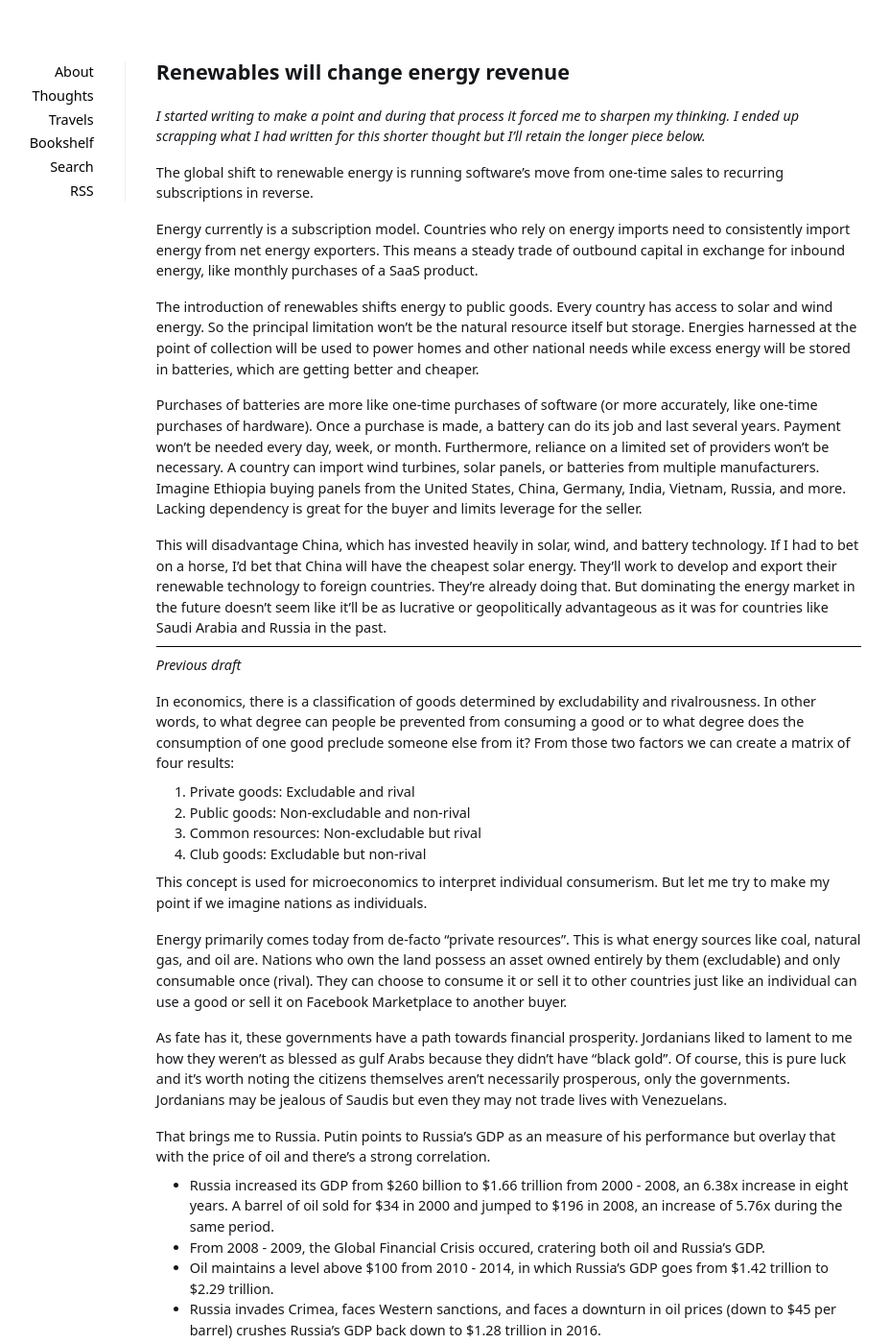
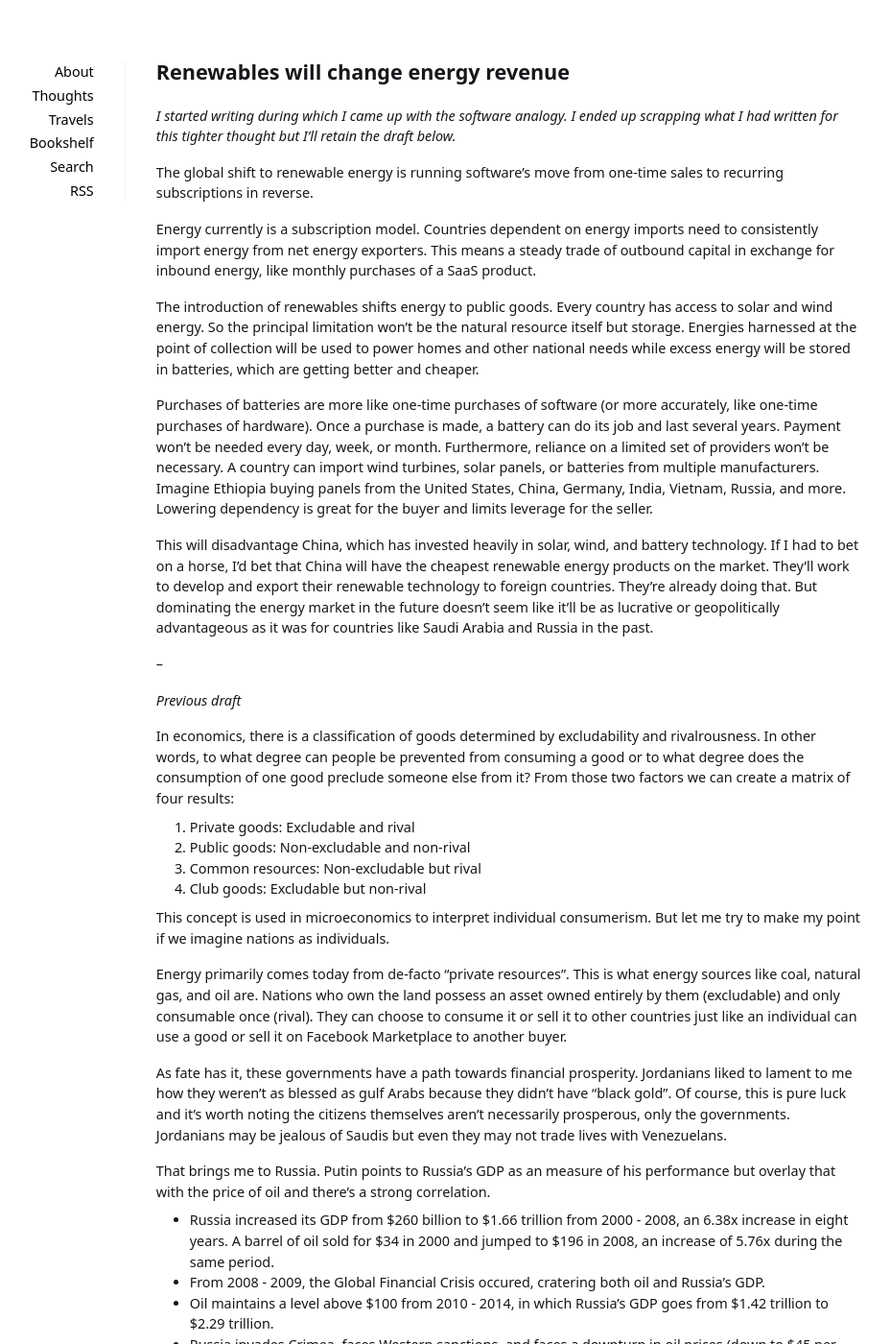
Before and after one commit to Jerry-Sun/jerry-sun.github.io, a Jekyll site: the page built from _posts/2024-02-10-renewable-energy-model.md, in a window 1280 px wide and 1400 px high. Shown: the whole window at 96% size, without its empty margins (190-1118 px from the left). Built offline with Jekyll 4.4.1, drawn with Linux system fonts in a browser that asks for light colours.

Commit message:
update renewable energy post

```diff
--- a/_posts/2024-02-10-renewable-energy-model.md
+++ b/_posts/2024-02-10-renewable-energy-model.md
@@ -7,19 +7,19 @@ tags:
   - writings
 ---
 
-_I started writing to make a point and during that process it forced me to sharpen my thinking. I ended up scrapping what I had written for this shorter thought but I'll retain the longer piece below._
+_I started writing during which I came up with the software analogy. I ended up scrapping what I had written for this tighter thought but I'll retain the draft below._
 
 The global shift to renewable energy is running software's move from one-time sales to recurring subscriptions in reverse.
 
-Energy currently is a subscription model. Countries who rely on energy imports need to consistently import energy from net energy exporters. This means a steady trade of outbound capital in exchange for inbound energy, like monthly purchases of a SaaS product.
+Energy currently is a subscription model. Countries dependent on energy imports need to consistently import energy from net energy exporters. This means a steady trade of outbound capital in exchange for inbound energy, like monthly purchases of a SaaS product.
 
 The introduction of renewables shifts energy to public goods. Every country has access to solar and wind energy. So the principal limitation won't be the natural resource itself but storage. Energies harnessed at the point of collection will be used to power homes and other national needs while excess energy will be stored in batteries, which are getting better and cheaper.
 
-Purchases of batteries are more like one-time purchases of software (or more accurately, like one-time purchases of hardware). Once a purchase is made, a battery can do its job and last several years. Payment won't be needed every day, week, or month. Furthermore, reliance on a limited set of providers won't be necessary. A country can import wind turbines, solar panels, or batteries from multiple manufacturers. Imagine Ethiopia buying panels from the United States, China, Germany, India, Vietnam, Russia, and more. Lacking dependency is great for the buyer and limits leverage for the seller.
+Purchases of batteries are more like one-time purchases of software (or more accurately, like one-time purchases of hardware). Once a purchase is made, a battery can do its job and last several years. Payment won't be needed every day, week, or month. Furthermore, reliance on a limited set of providers won't be necessary. A country can import wind turbines, solar panels, or batteries from multiple manufacturers. Imagine Ethiopia buying panels from the United States, China, Germany, India, Vietnam, Russia, and more. Lowering dependency is great for the buyer and limits leverage for the seller.
 
-This will disadvantage China, which has invested heavily in solar, wind, and battery technology. If I had to bet on a horse, I'd bet that China will have the cheapest solar energy. They'll work to develop and export their renewable technology to foreign countries. They're already doing that. But dominating the energy market in the future doesn't seem like it'll be as lucrative or geopolitically advantageous as it was for countries like Saudi Arabia and Russia in the past.
+This will disadvantage China, which has invested heavily in solar, wind, and battery technology. If I had to bet on a horse, I'd bet that China will have the cheapest renewable energy products on the market. They'll work to develop and export their renewable technology to foreign countries. They're already doing that. But dominating the energy market in the future doesn't seem like it'll be as lucrative or geopolitically advantageous as it was for countries like Saudi Arabia and Russia in the past.
 
----
+--
 
 _Previous draft_
 
@@ -30,7 +30,7 @@ In economics, there is a classification of goods determined by excludability and
 3. Common resources: Non-excludable but rival
 4. Club goods: Excludable but non-rival
 
-This concept is used for microeconomics to interpret individual consumerism. But let me try to make my point if we imagine nations as individuals.
+This concept is used in microeconomics to interpret individual consumerism. But let me try to make my point if we imagine nations as individuals.
 
 Energy primarily comes today from de-facto "private resources". This is what energy sources like coal, natural gas, and oil are. Nations who own the land possess an asset owned entirely by them (excludable) and only consumable once (rival). They can choose to consume it or sell it to other countries just like an individual can use a good or sell it on Facebook Marketplace to another buyer.
 
```
